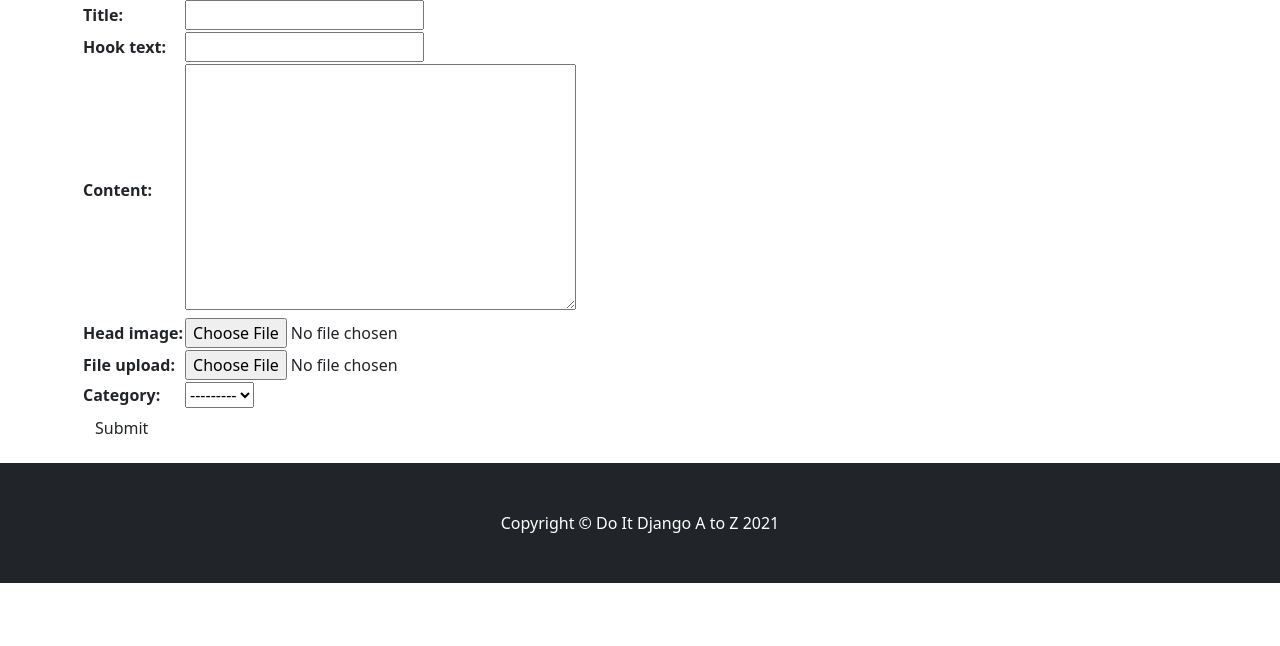
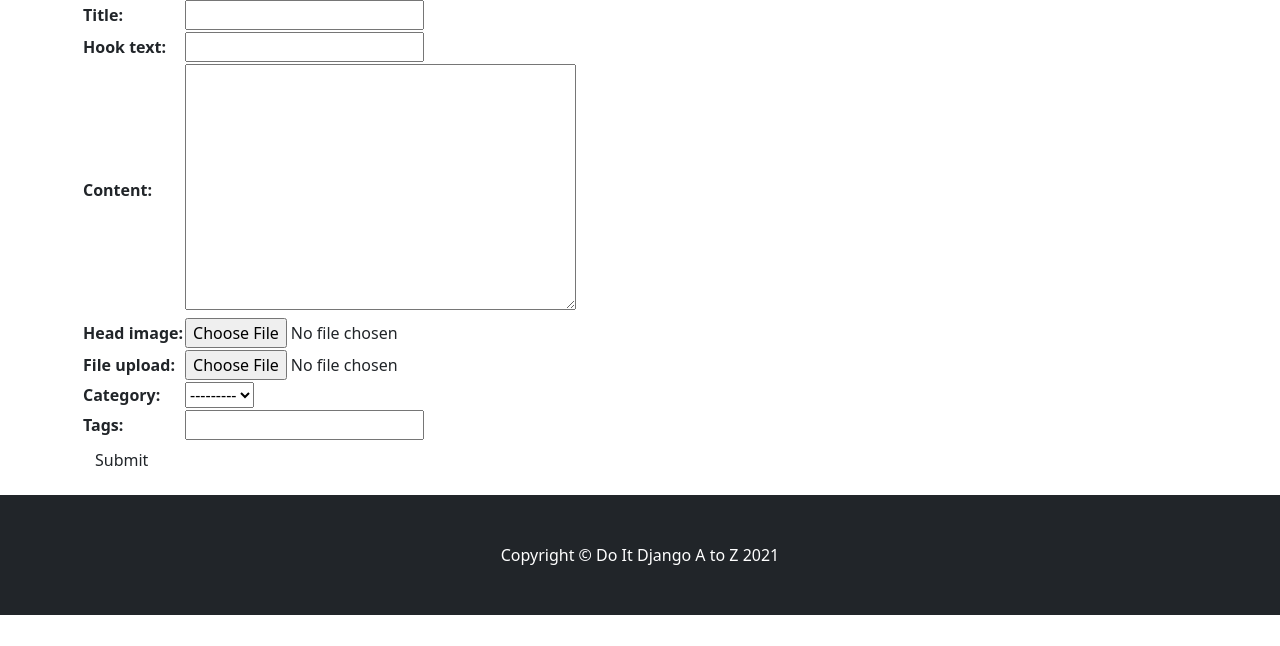
Before and after one commit to JAYJAY1005/Django, a Django app: page /blog/create_post/ in a window 1280 px wide. Shown: the part 154-800 px from the top of the page. Run offline with Django 4.2, Linux system fonts and the light colour scheme; a user stored in the database is signed in; data that the repository does not hold is empty; some libraries are stand-ins or nearby versions.

Commit message:
포스트를 작성할 때 텍스트로 태그 지정 구현

```diff
--- a/Dj_My_P/blog/templates/blog/post_form.html
+++ b/Dj_My_P/blog/templates/blog/post_form.html
@@ -8,6 +8,10 @@
     <form method="post" enctype="multipart/form-data">{% csrf_token %}
         <table>
             {{ form }}
+            <tr>
+                <th><label for="id_tags_str">Tags:</label></th>
+                <td><input type="text" name="tags_str" id="id_tags_str"></td>
+            </tr>
         </table>
         <button type="submit" class="btn btn_primary float-right">Submit</button>
     </form>
--- a/Dj_My_P/blog/views.py
+++ b/Dj_My_P/blog/views.py
@@ -4,6 +4,7 @@ from django.views.generic import ListView ,DetailView ,CreateView, UpdateView
 from django.contrib.auth.mixins import LoginRequiredMixin, UserPassesTestMixin
 from .models import Post, Category, Tag
 from django.core.exceptions import PermissionDenied
+from django.utils.text import slugify
 
 class PostList(ListView):
     model = Post
@@ -36,7 +37,25 @@ class PostCreate(LoginRequiredMixin,UserPassesTestMixin,CreateView):
         current_user = self.request.user
         if current_user.is_authenticated and (current_user.is_staff or current_user.is_superuser):
             form.instance.author = current_user
-            return super(PostCreate, self).form_valid(form)
+            response = super(PostCreate, self).form_valid(form)
+
+            tags_str = self.request.POST.get('tags_str')
+            if tags_str:
+                tags_str = tags_str.strip()
+
+                tags_str = tags_str.replace(',', ';')
+                tags_list = tags_str.split(';')
+
+                for t in tags_list:
+                    t = t.strip()
+                    tag, is_tag_created = Tag.objects.get_or_create(name=t)
+                    if is_tag_created:
+                        tag.slug = slugify(t, allow_unicode=True)
+                        tag.save()
+                    self.object.tags.add(tag)
+
+            return response
+
         else:
             return redirect('/blog/')
 
```
